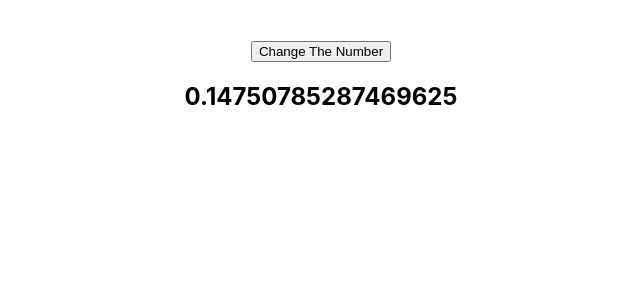
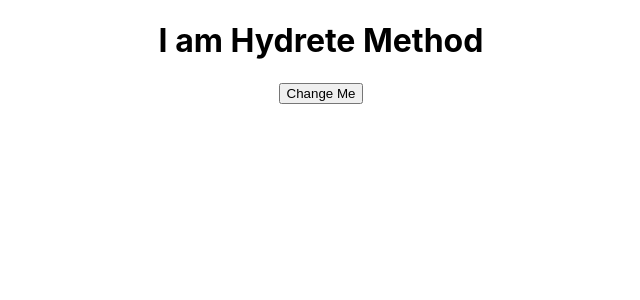
Before and after one commit to Mdshowanhossain/Explore-Class-Component-React, a React (Create React App) app: page / in a window 1280 px wide. Shown: the top 300 px of the page, without its empty margins (319-959 px from the left). Built offline with nearby package versions, Linux system fonts and the light colour scheme.

Commit message:
Explore-Class-Component

```diff
--- a/src/App.js
+++ b/src/App.js
@@ -10,6 +10,8 @@ import State4 from './Component/Class/State4';
 import Condition from './Component/Class/Condition';
 import Condition2 from './Component/Class/Condition2';
 import Refresh from './Component/Class/Refresh';
+import ReactDomRender from './Component/Class/ReactDomRender';
+import ReactHydreteMethod from './Component/Class/ReactHydreteMethod';
 
 
 
@@ -34,12 +36,15 @@ function App() {
 
       {/* <State4 /> */}
 
-
       {/* <Condition /> */}
 
       {/* <Condition2 /> */}
 
-      <Refresh />
+      {/* <Refresh /> */}
+
+      {/* <ReactDomRender /> */}
+
+      <ReactHydreteMethod />
 
     </div>
   );
--- /dev/null
+++ b/src/Component/Class/ReactDomRender.js
@@ -0,0 +1,28 @@
+import React, { Component } from "react";
+import ReactDom from "react-dom";
+
+
+class ReactDomRender extends Component {
+
+    renderMethod() {
+        let renderContainer = document.getElementById("renderId");
+
+        let renderElement = <h2>I am Render-Method</h2>
+
+        const renderCallback = () => {
+            alert("Thank You For Changing Me")
+        }
+        ReactDom.render(renderElement, renderContainer, renderCallback)
+    }
+
+    render() {
+        return (
+            <div>
+                <h1 id="renderId">I am React Render Method</h1>
+                <button onClick={this.renderMethod}>Click Me</button>
+            </div>
+        )
+    }
+}
+
+export default ReactDomRender;
--- /dev/null
+++ b/src/Component/Class/ReactHydreteMethod.js
@@ -0,0 +1,29 @@
+import React, { Component } from 'react';
+import ReactDom from 'react-dom';
+
+
+
+class ReactHydreteMethod extends Component {
+
+    hydreteMethod() {
+
+        const hydreteContainer = document.getElementById("hydrete");
+
+        const hydreteElement = <h1>Hello! i am Hydrete-Method</h1>
+
+        const hydrateCallback = function () {
+            alert("Than You For Changing Me")
+        }
+        ReactDom.hydrate(hydreteElement, hydreteContainer, hydrateCallback)
+    }
+    render() {
+        return (
+            <div>
+                <h1 id="hydrete">I am Hydrete Method</h1>
+                <button onClick={this.hydreteMethod}>Change Me</button>
+            </div>
+        )
+    }
+}
+
+export default ReactHydreteMethod;
--- a/src/Component/Class/Refresh.js
+++ b/src/Component/Class/Refresh.js
@@ -8,12 +8,9 @@ class Refresh extends Component {
 
         this.refreshTheNumber = this.refreshTheNumber.bind(this);
     }
-
-
     refreshTheNumber() {
         this.forceUpdate();
     }
-
     render() {
         return (
             <div>
```
